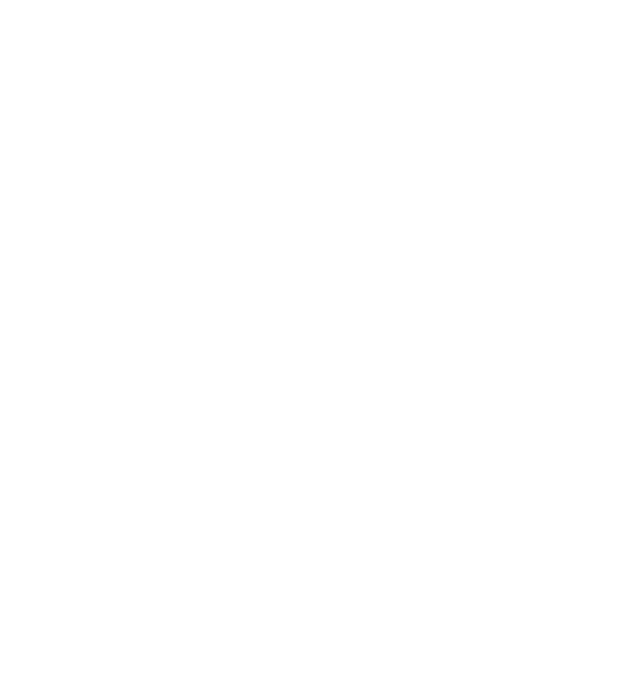
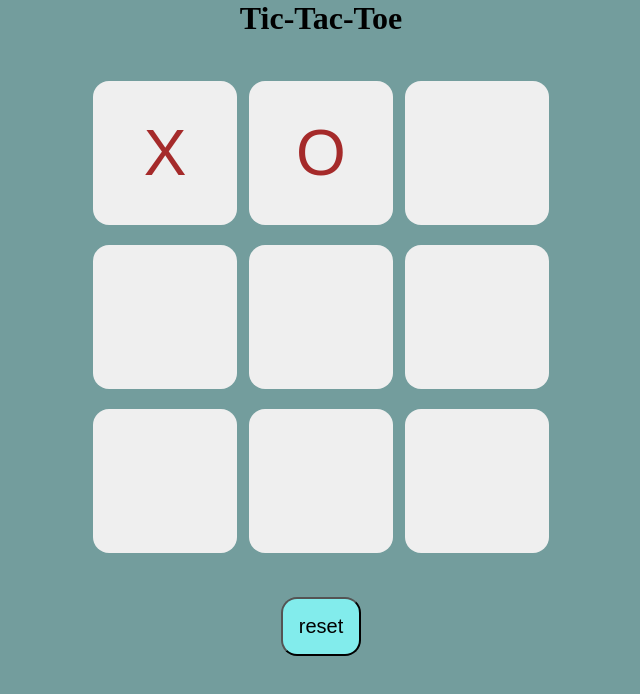
Before and after one commit to Nikhil2374/TIC-TAC-TOE, a plain HTML site: page index.html in a window 1280 px wide. Shown: the whole page, without its empty margins (319-959 px from the left). Drawn offline with Linux system fonts and the light colour scheme.

Commit message:
31-07-2024

```diff
--- a/index.html
+++ b/index.html
@@ -1,13 +1,35 @@
 <!DOCTYPE html>
 <html lang="en">
+
 <head>
     <meta charset="UTF-8">
     <meta name="viewport" content="width=device-width, initial-scale=1.0">
     <title>Document</title>
     <link rel="stylesheet" href="style.css">
 </head>
+
 <body>
+    <main>
+        <h1>Tic-Tac-Toe</h1>
+        <div class="container">
+            <div class="game">
+                <button class="box">X</button>
+                <button class="box">O</button>
+                <button class="box"></button>
+
+                <button class="box"></button>
+                <button class="box"></button>
+                <button class="box"></button>
+
+                <button class="box"></button>
+                <button class="box"></button>
+                <button class="box"></button>
+            </div>
+        </div>
+        <button id="reset">reset</button>
+    </main>
 
 </body>
 <script src="script.js"></script>
+
 </html>
--- a/style.css
+++ b/style.css
@@ -0,0 +1,40 @@
+* {
+    margin: 0;
+    padding: 0;
+}
+
+body {
+    background-color: rgb(115, 157, 157);
+    text-align: center;
+}
+
+.container {
+    height: 70vh;
+    display: flex;
+
+    justify-content: center;
+    align-items: center;
+}
+.game {
+    height: 60vmin;
+    width: 60vmin;
+    display: flex;
+    flex-wrap: wrap;
+    justify-content: center;
+    align-items: center;
+    gap: 1.5vmin;
+}
+.box{
+    height: 18vmin;
+    width: 18vmin;
+    border-radius: 1rem;
+    border: none;
+    font-size: 8vmin;
+    color: brown;
+}
+#reset{
+    padding: 1rem;
+    border-radius: 1rem;
+    font-size: 1.25rem;
+    background-color: rgb(130, 236, 236);
+}
```
